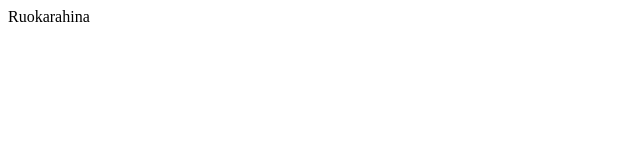
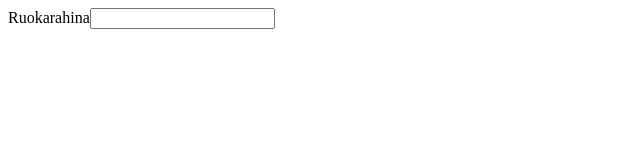
Before and after one commit to makeri89/solidabis-ruokarahina, a Next.js app: page / in a window 1280 px wide. Shown: the top 160 px of the page, without its empty margins (0-640 px from the left). Built offline with nearby package versions, Linux system fonts and the light colour scheme.

Commit message:
Added basic ingredient search to frontend

```diff
--- a/package.json
+++ b/package.json
@@ -13,7 +13,8 @@
     "axios": "^1.1.2",
     "next": "12.3.1",
     "react": "18.2.0",
-    "react-dom": "18.2.0"
+    "react-dom": "18.2.0",
+    "swr": "^1.3.0"
   },
   "devDependencies": {
     "@testing-library/jest-dom": "^5.16.5",
--- /dev/null
+++ b/src/lib/hooks/useSearch.ts
@@ -0,0 +1,15 @@
+import { fetcher } from '@lib/utils'
+import useSWR from 'swr'
+
+export const useSearch = (query: string) => {
+  const { data, error } = useSWR(
+    query ? ['/api/search', { params: { query } }] : null,
+    fetcher
+  )
+
+  return {
+    searchResult: data,
+    isLoading: !error && !data,
+    error,
+  }
+}
--- /dev/null
+++ b/src/lib/utils.ts
@@ -0,0 +1,4 @@
+import axios, { AxiosRequestConfig } from 'axios'
+
+export const fetcher = (url: string, config?: AxiosRequestConfig) =>
+  axios.get(url, config).then((res) => res.data)
--- a/src/pages/index.tsx
+++ b/src/pages/index.tsx
@@ -1,7 +1,26 @@
+import { useSearch } from '@lib/hooks/useSearch'
 import type { NextPage } from 'next'
+import { useState } from 'react'
 
 const Home: NextPage = () => {
-  return <div>Ruokarahina</div>
+  const [search, setSearch] = useState('')
+  const { searchResult } = useSearch(search)
+
+  return (
+    <div>
+      Ruokarahina
+      <input
+        type="text"
+        value={search}
+        onChange={(e) => setSearch(e.target.value)}
+      />
+      <ul>
+        {searchResult?.map((item: any) => (
+          <li key={item.id}>{item.name.fi}</li>
+        ))}
+      </ul>
+    </div>
+  )
 }
 
 export default Home
```
Also changed, not shown: 1 other file (tests, documents, lock files or other folders).
